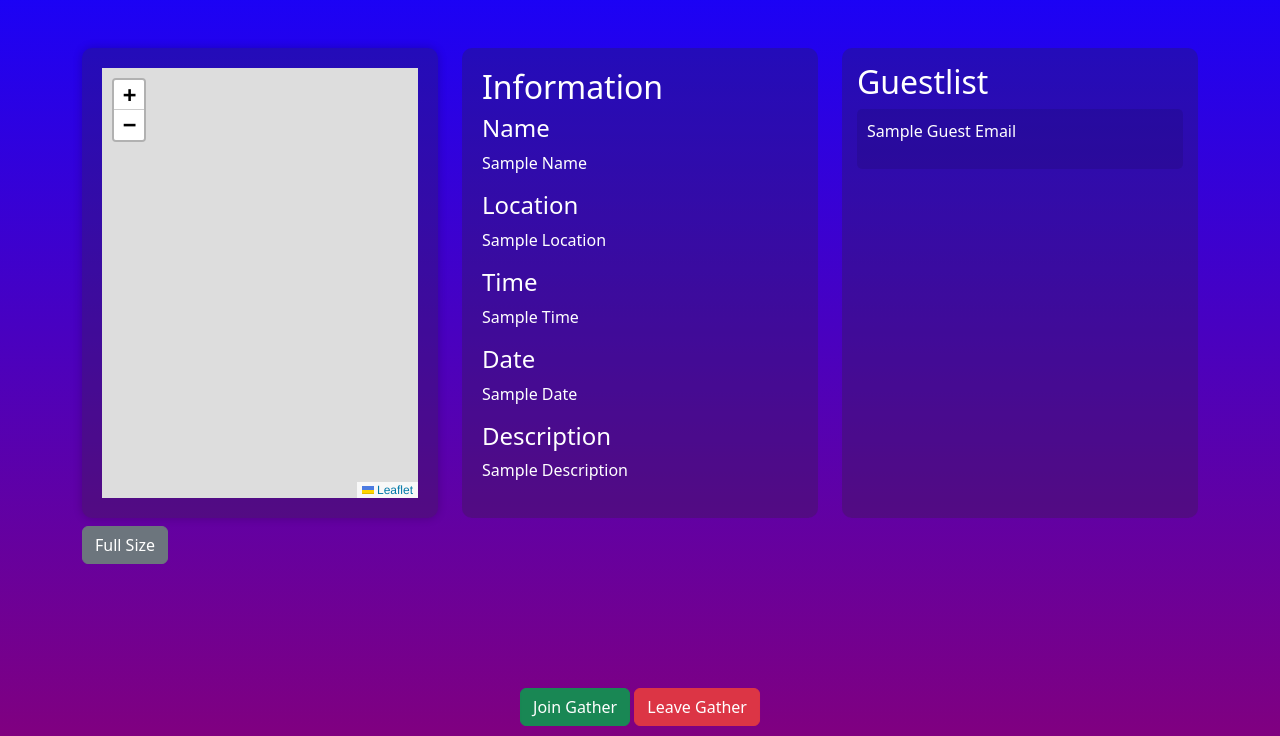
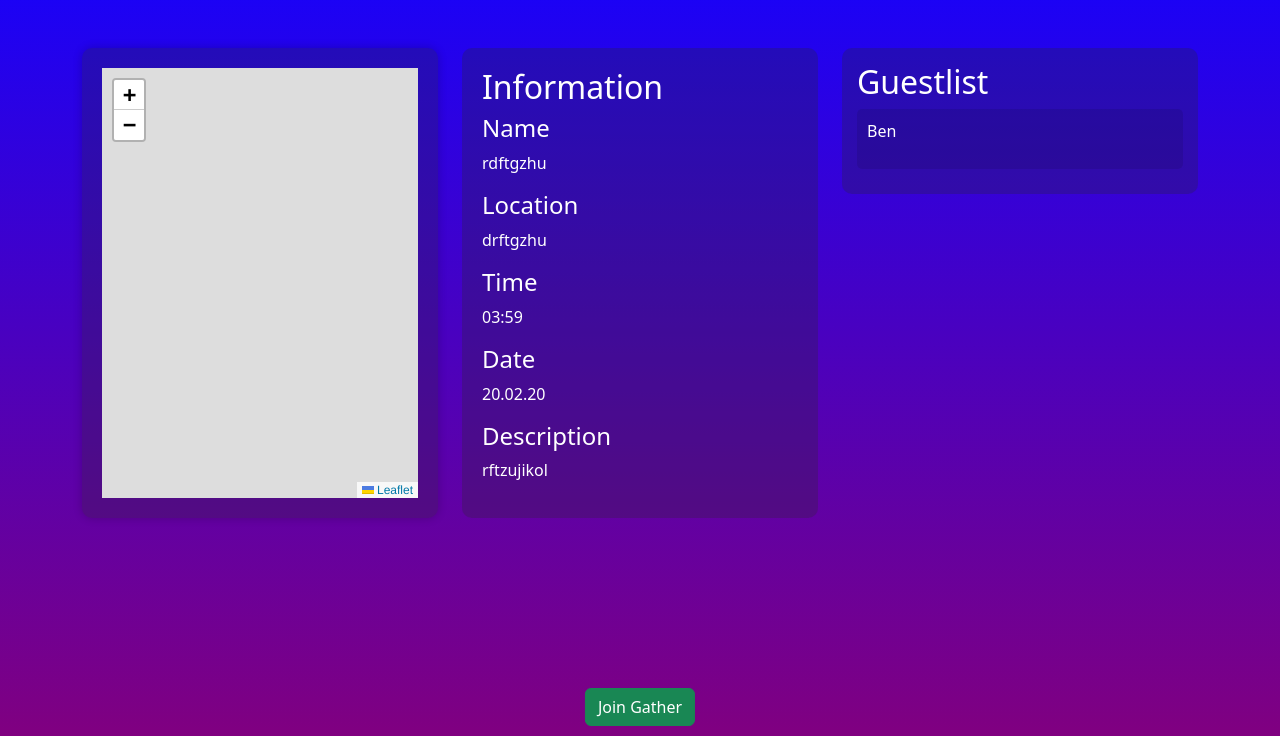
Before and after one commit to jerankda/Gather-App, a Flask app: template G2G/website/templates/extendedGather.html in a window 1280 px wide. Shown: the part 64-800 px from the top of the page. Run offline with Flask 3, Linux system fonts and the light colour scheme; tables that the repository leaves empty hold one stand-in row (values such as "Sample post"); the template is opened without the code that fills it: values that come from a table or form of the project are taken from there, most other values are stand-ins (such as "Sample title", 1, 10 or a date in 2020).

Commit message:
Update extendedGather.html

```diff
--- a/G2G/website/templates/extendedGather.html
+++ b/G2G/website/templates/extendedGather.html
@@ -37,16 +37,6 @@
             transform: translateX(-50%);
             text-align: center;
         }
-
-        .guestlist-container {
-            background-color: rgba(43, 43, 43, 0.264);
-            padding: 15px;
-            border-radius: 10px;
-            min-height: 470px;
-            max-height: 470; /* Example height, adjust as needed */
-            overflow-y: auto;
-        }
-
     </style>
 </head>
 <body>
@@ -64,55 +54,66 @@
                 <div class="map-container">
                     <div id="map"></div>
                 </div>
-                <!-- Full Size Button -->
-                <button type="button" class="btn btn-secondary mt-2">Full Size</button>
             </div>
 
+            <!-- Left-aligned Form Section -->
             <div class="col-md-4">
                 <div class="gather-info-container" style="background-color: rgba(43, 43, 43, 0.264); padding: 20px; border-radius: 10px;">
                     <h2>Information</h2>
                     <div class="info-subcontainer">
                         <h4>Name</h4>
-                        <p>Sample Name</p>
+                        <p>{{ Gather.name }}</p>
                     </div>
                     <div class="info-subcontainer">
                         <h4>Location</h4>
-                        <p>Sample Location</p>
+                        <p>{{ Gather.location }}</p>
                     </div>
                     <div class="info-subcontainer">
                         <h4>Time</h4>
-                        <p>Sample Time</p>
+                        <p>{{ Gather.Time.strftime('%H:%M') }}</p>
                         <div class="info-subcontainer">
                             <h4>Date</h4>
-                            <p>Sample Date</p>
+                            <p>{{ Gather.Date.strftime('%d.%m.%y') }}</p>
                         </div>
                     </div>
                     <div class="info-subcontainer">
                         <h4>Description</h4>
-                        <p>Sample Description</p>
+                        <p>{{ Gather.description }}</p>
                     </div>
                 </div>
             </div>
 
             <div class="col-md-4">
-                <div class="guestlist-container">
+                <div class="guestlist-container" style="background-color: rgba(43, 43, 43, 0.264); padding: 15px; border-radius: 10px;">
                     <h2>Guestlist</h2>
-                    <div class="guest-container" style="background-color: rgba(0, 0, 0, 0.1); margin-bottom: 10px; padding: 10px; border-radius: 5px;">
-                        <p>Sample Guest Email</p>
-                        <!-- Additional guest details here -->
-                    </div>
+                    {% for user in Gather.users %}
+                        <div class="guest-container" style="background-color: rgba(0, 0, 0, 0.1); margin-bottom: 10px; padding: 10px; border-radius: 5px;">
+                            <p>{{ user.email }}</p>
+                            <!-- Additional guest details here -->
+                        </div>
+                    {% endfor %}
                 </div>
             </div>
         </div>
 
+        <!-- Bottom Buttons -->
         <div class="bottom-buttons">
-            <button type="button" class="btn btn-success">Join Gather</button>
-            <button type="button" class="btn btn-danger">Leave Gather</button>
+            {% if current_user not in Gather.users %}
+            <form action="/join_gather" method="POST">
+                <input type="hidden" name="gather_id" value="{{ Gather.id }}">
+                <button type="submit" class="btn btn-success">Join Gather</button>
+            </form>
+            {% else %}
+            <form action="/leave_gather" method="POST">
+                <input type="hidden" name="gather_id" value="{{ Gather.id }}">
+                <button type="submit" class="btn btn-danger">Leave Gather</button>
+            </form>
+            {% endif %}
         </div>
     </div>
 
-    <input type="hidden" id="markerLat" value="Sample Latitude">
-    <input type="hidden" id="markerLng" value="Sample Longitude">
+    <input type="hidden" id="markerLat" value="{{markerLat}}">
+    <input type="hidden" id="markerLng" value="{{markerLng}}">
 
     <!-- Leaflet JS and Map Initialization Script -->
     <script src="https://code.jquery.com/jquery-3.6.4.min.js"></script>
@@ -124,7 +125,6 @@
             $.get('/get_markers', function (data) {
                 data.forEach(function (marker) {
                     var button = document.createElement('button');
-                    button.className = 'btn btn-primary'; // Add Bootstrap classes
                     button.textContent = 'Details';
 
                     // Create a div element to hold the button and other content
@@ -134,26 +134,52 @@
                     popupContent.appendChild(document.createElement('br'));
                     popupContent.appendChild(button);
 
-                    L.marker([marker.lat, marker.lng]).addTo(mymap).bindPopup(popupContent);
+                    L.marker([marker.lat, marker.lng, marker.name]).addTo(mymap).bindPopup(popupContent);
 
                     button.addEventListener('click', function () {
                         var gather_id = marker.id;
-                        // Fetch request and other functionalities
+
+                        // Using fetch to make a POST request to your Flask route
+                        fetch('/extendedGatherJav', {
+                            method: 'POST',
+                            headers: {
+                                'Content-Type': 'application/json',
+                            },
+                            body: JSON.stringify({ gather_id: gather_id }),
+                        })
+                        .then(response => response.json())
+                        .then(data => {
+                            // Handle the response data if needed
+                            console.log(data);
+
+                            // Redirect to the new page after successful response
+                            window.location.href = '/render-extended-gather?gather_id=' + data.gather_id + '&markerLat=' + data.markerLat + '&markerLng=' + data.markerLng;
+                        })
+                        .catch(error => {
+                            console.error('Error:', error);
+                        });
                     });
+
+
                 });
             });
         }
 
         document.addEventListener("DOMContentLoaded", function () {
-            var markerLat = parseFloat(document.getElementById('markerLat').value);
-            var markerLng = parseFloat(document.getElementById('markerLng').value);
+            var markerLat = document.getElementById('markerLat').value;
+            var markerLng = document.getElementById('markerLng').value;
+            var markerLng = document.getElementById('markerLng').value;
 
-            mymap = L.map('map').setView([markerLat, markerLng], 16);
+
+            test1 = parseFloat(markerLat);
+            test2 = parseFloat(markerLng);
+            mymap = L.map('map').setView([test1, test2], 16);
             fetchMarkers();
             L.tileLayer('https://{s}.tile.openstreetmap.org/{z}/{x}/{y}.png', {
                 attribution: '&copy; OpenStreetMap contributors'
             }).addTo(mymap);
+
         });
-    </script>
+</script>
 </body>
 </html>
```
